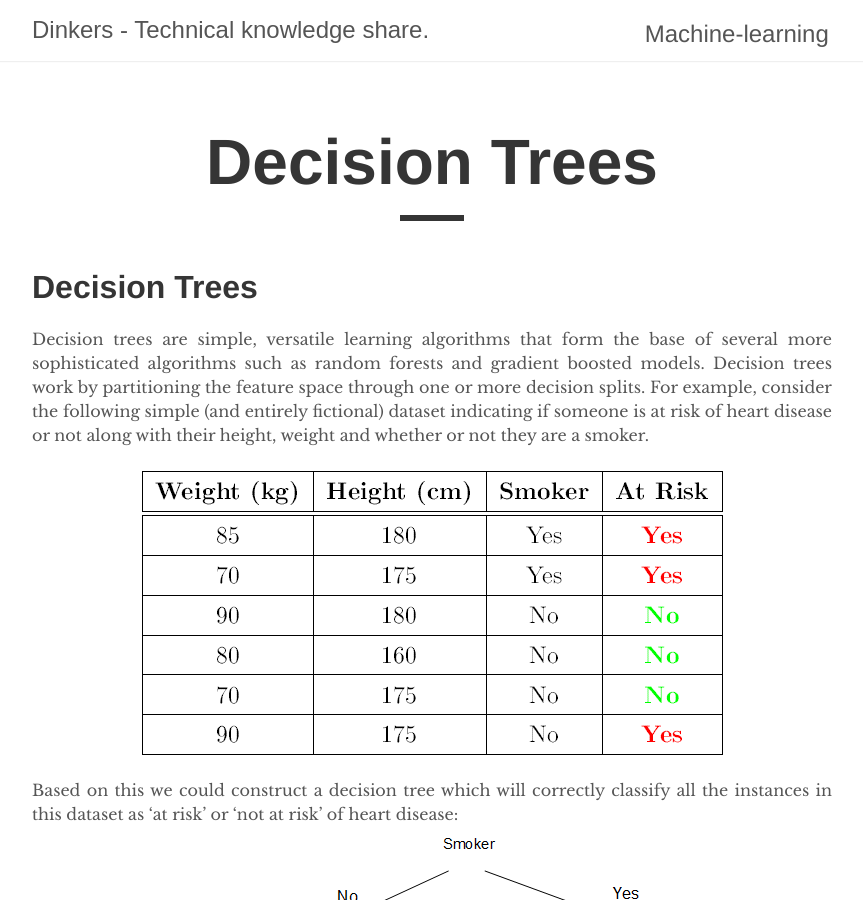
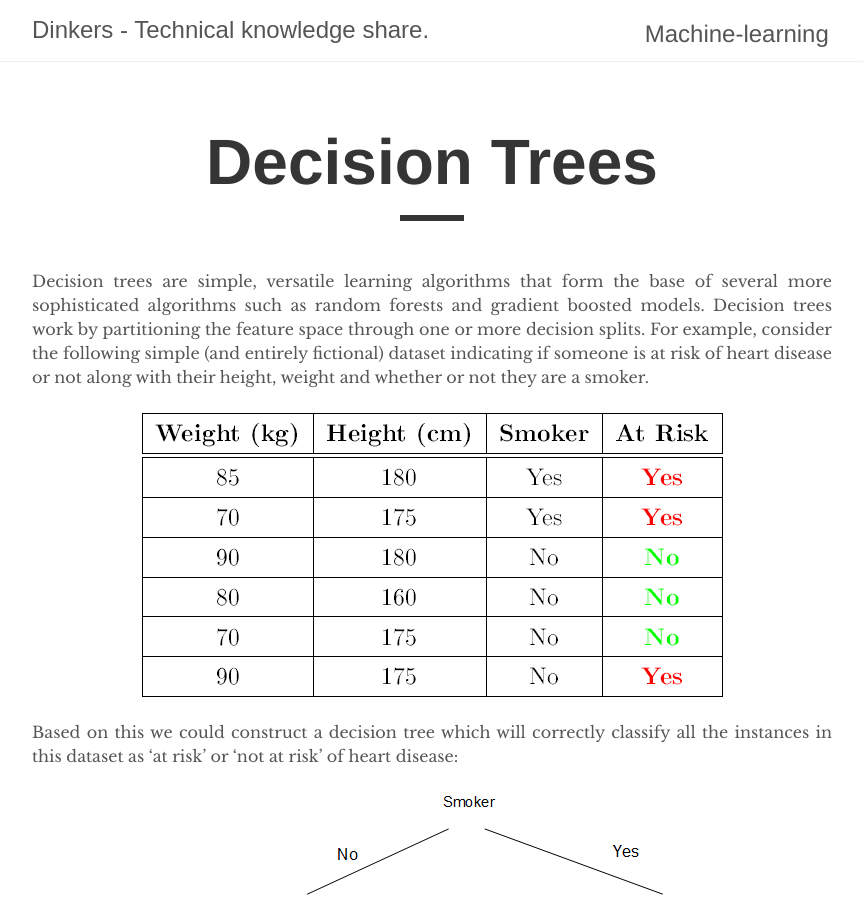
Before and after one commit to RobertDickens/dinkers.github.io, a Jekyll site: the page built from _machine-learning/decision_trees.md, in a window 1280 px wide and 900 px high. Shown: the whole window, without its empty margins (208-1071 px from the left). Built offline with Jekyll 4.4.1, drawn with Linux system fonts in a browser that asks for light colours; some web fonts are replaced; formulas are drawn with MathJax 3.

Commit message:
Cleaned up decision trees

```diff
--- a/_machine-learning/decision_trees.md
+++ b/_machine-learning/decision_trees.md
@@ -4,12 +4,12 @@
 description: "Introduction to decision trees, which form the basis for more sophisticated algorithms."
 ---
 
-# Decision Trees
 Decision trees are simple, versatile learning algorithms that form the base of several more sophisticated algorithms such as random forests and gradient boosted models. Decision trees work by partitioning the feature space through one or more decision splits. For example, consider the following simple (and entirely fictional) dataset indicating if someone is at risk of heart disease or not along with their height, weight and whether or not they are a smoker.
 
 ![](/assets/decision_tree_table.png)
 
 Based on this we could construct a decision tree which will correctly classify all the instances in this dataset as 'at risk' or 'not at risk' of heart disease:
+
 ![](/assets/decision_tree_example.png)
 
 The *root node* is the top node containing all of the data before it has been split. Each subsequent node that partitions the data is known as a *decision node* (sometimes also referred to as a split node, alternate node or just node). The final nodes that have no additional nodes coming off them are the *leaf nodes*.
@@ -17,10 +17,11 @@
 After constructing the tree using our training data, we could then use it make predictions on new data simply by navigating from the top of the tree downwards until we reach a leaf node.
 
 
-### Training a Decision Tree
+# Training a Decision Tree
+
 There are many algorithms available for training a decision tree (sometimes referred to as growing the tree). Here we will focus on the commonly used CART (**C**lassification **A**nd **R**egression **T**ree) algorithm, which performs a series of binary splits on the data until some stopping criteria is reached.
 
-#### Splitting criteria
+## Splitting criteria
 Each step of the tree-growing process must select a test condition to divide the data into smaller subsets. In other words, the algorithm needs to decide on the best 'question' to ask at each split point. To select the optimal condition the algorithm needs an objective measure for evaluating the goodness of a split. The choice of measure differs depending on whether the objective is classification or regression.
 
 In a classification tree, the goal is to separate the classes. A good split, therefore, is one that divides the classes into more 'pure' subsets. CART trees use the *gini impurity* as a measure of the impurity of a set:
@@ -36,14 +37,13 @@
 ![](/assets/decision_tree_vis.png)
 *Visualisation of the entire tree fit using the scikit-learn library*
 
-
 CART is a greedy algorithm, it tries all choices of feature and feature value contained in the dataset and chooses the one that minimises the gini impurity. Note that the algorithm is only computing the optimum split at that node; finding the global optimum for a tree is computationally infeasible.
 
 In a regression tree, the algorithm works in much the same way, except that instead of trying to split the training set to best minimize the impurity, it now tries to split the training set to best minimize the mean-squared-error. The decision node aims to split the data in order to minimize the sum of the differences between each sample in the node and the mean value of samples in the node. So, for a split resulting in two nodes $$n_1$$ and $$n_2$$ containing a combined total of $$m$$ training instances:
 
 $$J(n_1, n_2) = \frac{m_{1}}{m}\sum_{i\in n_1}(y^{(i)} - \overline{y}_{n_1})^2 + \frac{m_{2}}{m}\sum_{i\in n_2}(y^{(i)} - \overline{y}_{n_2})^2$$
 
-#### Early stopping Criteria
+## Early stopping Criteria
 A decision tree can be grown until it perfectly fits the entire data set. However, in reality, this is usually not desirable as it will result in an overfitted tree which doesn't generalise well to new data. To prevent this, criterion can be specified to stop the algorithm early. For example the tree growing process could stop when:
 
 - The tree reaches a specified maximum depth.
@@ -58,9 +58,10 @@
 
 ![](/assets/tree_with_max_depth.png)
 
-### Advantages and Disadvantages of Decision Trees
+# Advantages and Disadvantages of Decision Trees
 
 Decision trees have several advantages:
+
 - The trees are easily visualised and interpreted, it's easy to see exactly how the algorithm came up with the result for a particular instance (especially true for small trees).
 - They can trivially handle both continuous and categorical input data.
 - They can be used for both classification and regression tasks.
@@ -69,6 +70,7 @@
 - They perform implicit feature selection and the presence of redundant features does not adversely affect the performance of the decision tree.
 
 However, they are not without disadvantages:
+
 - Decision trees are extremely susceptible to overfitting, creating over-complex trees that do not generalise the data well. This can be mitigated somewhat by using early stopping criteria.
 - They are very sensitive to small variations in the data, making them highly unstable.
 - Since all the decisions are made using a single feature, decision trees have orthogonal decision boundaries. This makes them sensitive to training set rotation.
```
